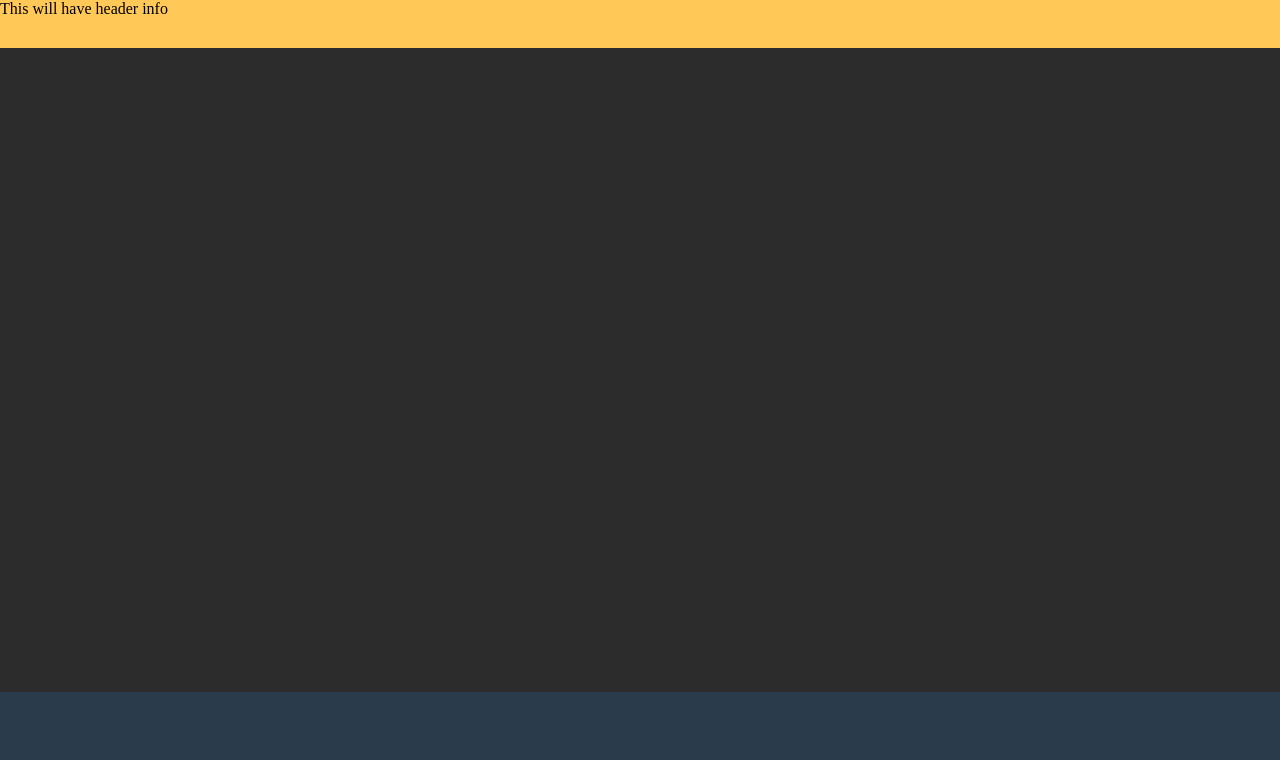
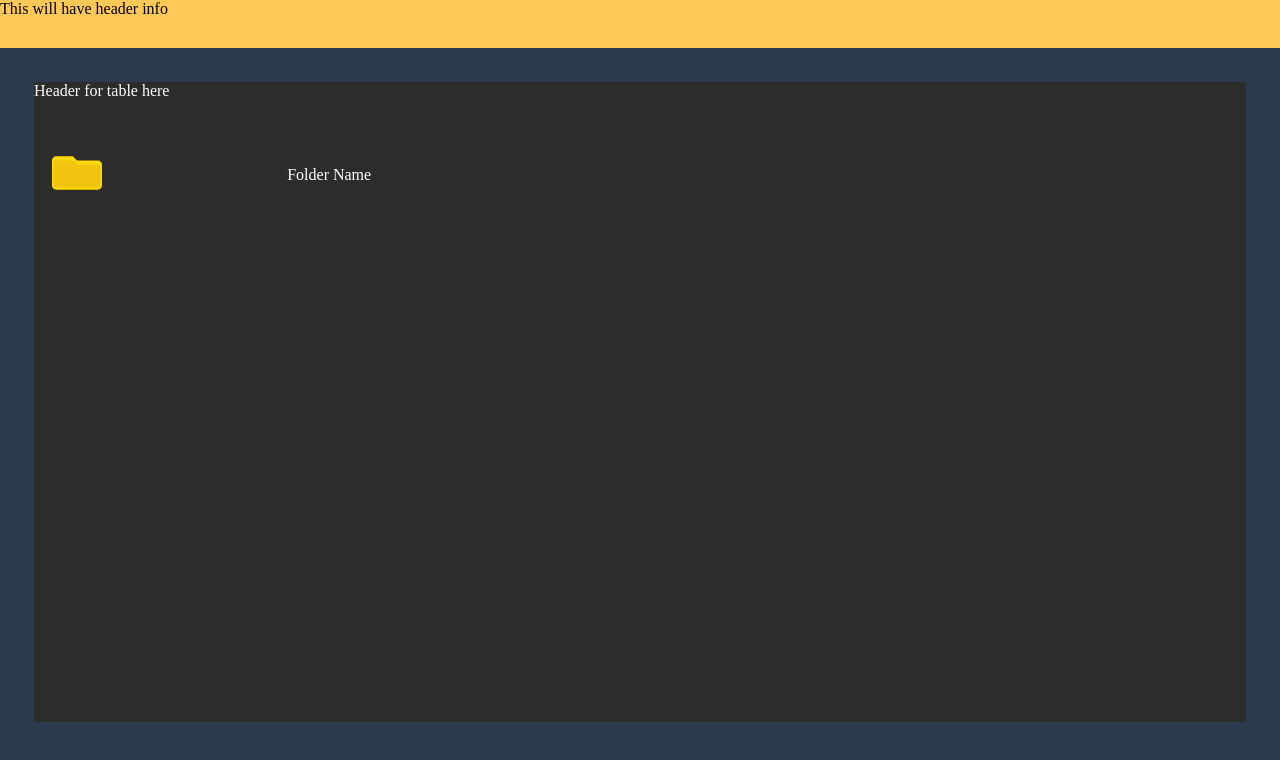
Before and after one commit to dev-kev-coder/FamilyMultiMediaPlatform, a React app in the folder Client/: page / in a window 1280 px wide. Shown: the top 760 px of the page. Built offline with nearby package versions, Linux system fonts and the light colour scheme; the HTML template or start-up script is replaced by a standard one.

Commit message:
put folders in the container, changed css for UI and other stuff

```diff
--- /dev/null
+++ b/Client/src/components/Folder/Folder.css
@@ -0,0 +1,19 @@
+.folder-upload,
+.folder-upload-drag-over {
+  color: rgba(255, 255, 255, 1);
+  font-size: 16px;
+  border: transparent dashed 2px;
+  border-radius: 10px;
+  margin: 0 .5em 0 .5em;
+  padding: 0 .5em 0 .5em;
+}
+
+.folder-upload-drag-over {
+  border-color: rgba(255, 255, 255, 1);
+  margin: 0 .5em 0 .5em;
+  padding: 0 .5em 0 .5em;
+}
+
+.folder-upload:hover {
+background-color: rgba(255, 255, 255, 0.36);
+}
--- a/Client/src/shared/components/Folder/Folder.jsx
+++ b/Client/src/components/Folder/Folder.jsx
@@ -2,6 +2,7 @@ import React from 'react';
 import PropTypes from 'prop-types';
 import UploadUI from '@sharedComponents/Uploader/UploadUI';
 import validateFileExtentions from '@sharedUtils/validateFileExtentions';
+import "./Folder.css";
 
 const Folder = ({ propName }) => {
   return (
@@ -12,8 +13,11 @@ const Folder = ({ propName }) => {
 
           const blockedFiles = validateFileExtentions(files);
 
-          console.log('blocked Files: ', blockedFiles);
+        console.log('blocked Files: ', blockedFiles);
+
         }}
+        className="folder-upload"
+        isDragOverClassName="folder-upload-drag-over"
       >
         <div
           style={{
--- a/Client/src/components/FoldersAndFilesContainer.jsx
+++ b/Client/src/components/FoldersAndFilesContainer.jsx
@@ -1,5 +1,5 @@
 import React from 'react';
-import UploadWrapper from './UploadWrapper';
+import Folder from './Folder/Folder';
 
 const FoldersAndFilesContainer = ({ children }) => {
   return (
@@ -10,7 +10,18 @@ const FoldersAndFilesContainer = ({ children }) => {
         overflowY: 'auto',
       }}
     >
-      <UploadWrapper>{children}</UploadWrapper>
+      <div
+        style={{
+          position: 'sticky',
+          top: '0',
+          backgroundColor: '#2C2C2C',
+          height: '4.0em',
+        }}
+      >
+        Header for table here
+      </div>
+
+      <Folder />
     </div>
   );
 };
--- a/Client/src/components/UploadWrapper.css
+++ b/Client/src/components/UploadWrapper.css
@@ -1,12 +1,15 @@
 .upload-wrapper,
 .upload-wrapper-drag-over {
-  background-color: #2c2c2c;
-  color: whitesmoke;
+  color: rgba(255, 255, 255, 1);
   font-size: 16px;
   border: transparent dashed 2px;
+  border-radius: 10px;
+  padding: 1em;
+  margin: 1em
 }
 
 .upload-wrapper-drag-over {
-  border-color: whitesmoke;
-  padding: 0px;
+  border-color: rgba(255, 255, 255, 1);
+  padding: 1em;
+  margin: 1em
 }
--- a/Client/src/components/UploadWrapper.jsx
+++ b/Client/src/components/UploadWrapper.jsx
@@ -1,8 +1,8 @@
 import React from 'react';
 import PropTypes from 'prop-types';
 import validateFileExtentions from '@sharedUtils/validateFileExtentions';
+import UploadUI from '../shared/components/Uploader/UploadUI';
 import './UploadWrapper.css';
-import UploadUI from '../shared/components/Uploader/UploadUI';
 
 const UploadWrapper = ({ children }) => {
   return (
@@ -16,8 +16,8 @@ const UploadWrapper = ({ children }) => {
       }}
       className="upload-wrapper"
       isDragOverClassName="upload-wrapper-drag-over"
+      mode='drop'
     >
-      {/* <div style={{ padding: '20px' }}>{children}</div> */}
       {children}
     </UploadUI>
   );
--- a/Client/src/shared/components/Uploader/uploadUI.css
+++ b/Client/src/shared/components/Uploader/uploadUI.css
@@ -11,6 +11,7 @@
 
 input.visually-hidden:is(:focus, :focus-within) + label {
   outline: thin dotted;
+  display: none;
 }
 
 .generic-upload {
```
